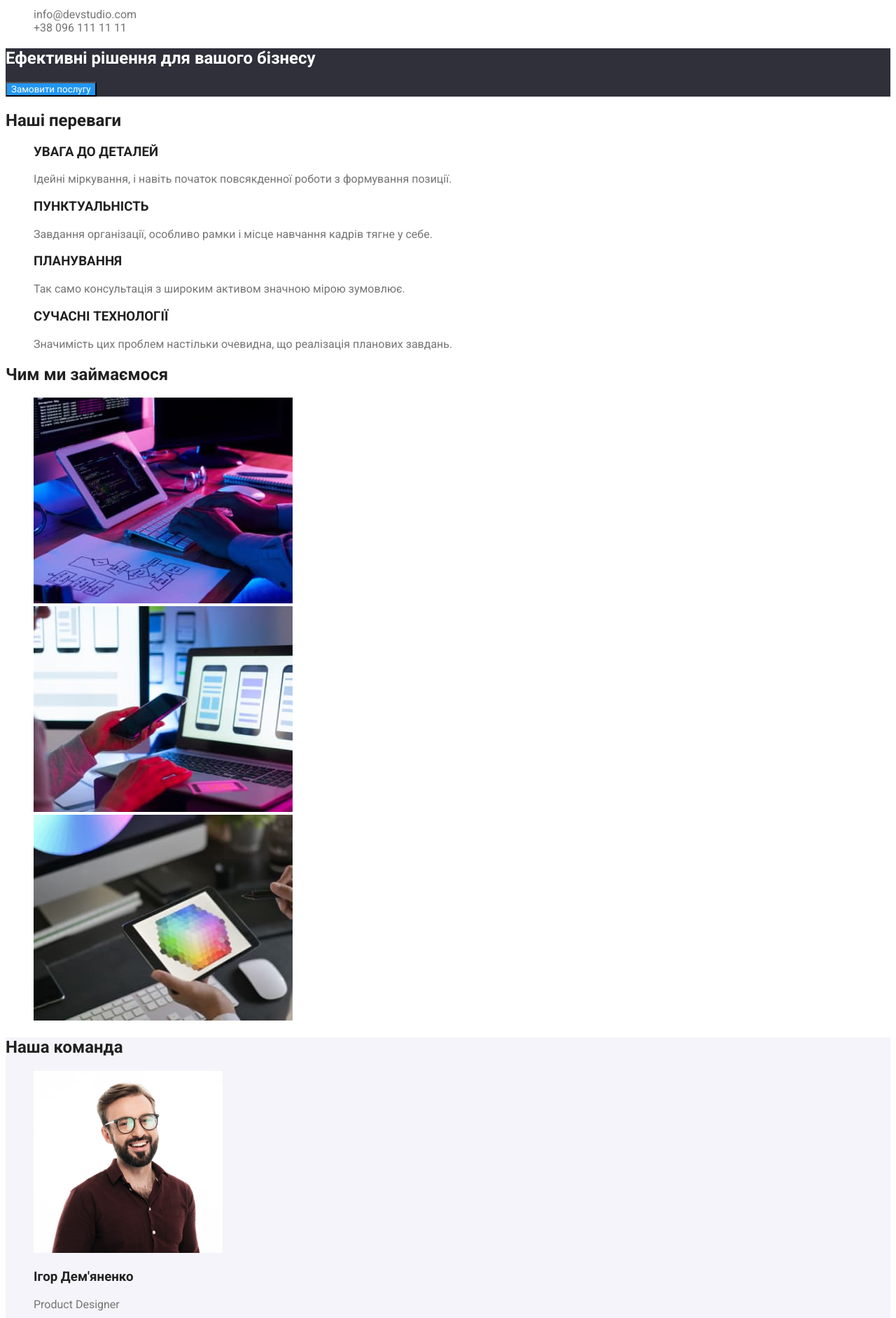
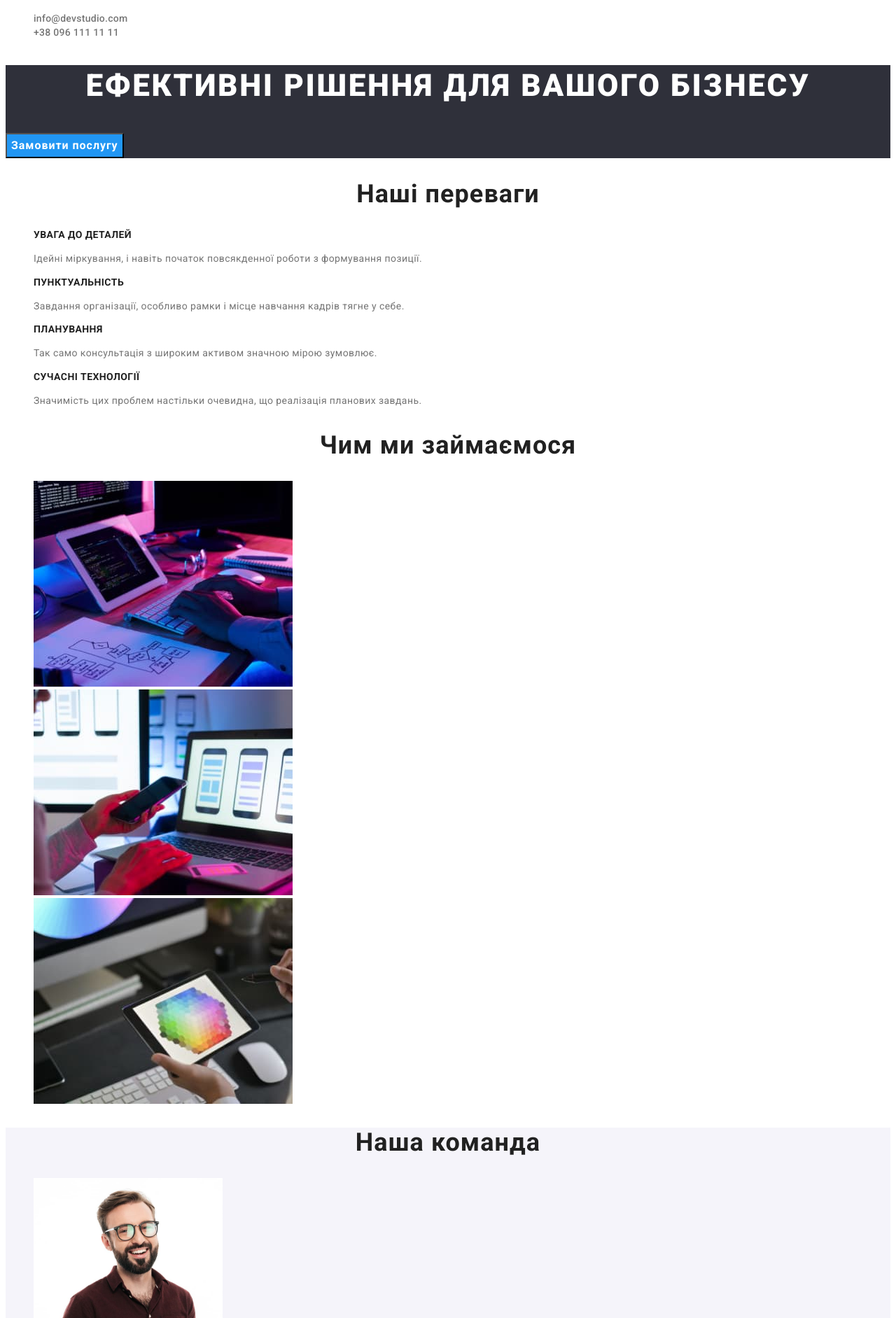
Before and after one commit to ErazorWhite/goit-markup-hw-02, a plain HTML site: page index.html in a window 1280 px wide. Shown: the part 117-2000 px from the top of the page at 70% size. Drawn offline with Linux system fonts and the light colour scheme.

Commit message:
Fonts are finished for index & portfolio pages

```diff
--- a/index.html
+++ b/index.html
@@ -18,7 +18,7 @@
     <header class="header">
       <nav>
         <a href="./" class="logo link">
-          <span class="particle">Web</span>Studio
+          <span class="particle">Web</span><span>Studio</span>
         </a>
 
         <ul class="list">
@@ -50,28 +50,28 @@
         <h2 class="section-title">Наші переваги</h2>
         <ul class="benefits list">
           <li>
-            <h3 class="title">УВАГА ДО ДЕТАЛЕЙ</h3>
-            <p class="description">
+            <h3 class="benefit-title">УВАГА ДО ДЕТАЛЕЙ</h3>
+            <p class="benefit-description">
               Ідейні міркування, і навіть початок повсякденної роботи з
               формування позиції.
             </p>
           </li>
           <li>
-            <h3 class="title">ПУНКТУАЛЬНІСТЬ</h3>
-            <p class="description">
+            <h3 class="benefit-title">ПУНКТУАЛЬНІСТЬ</h3>
+            <p class="benefit-description">
               Завдання організації, особливо рамки і місце навчання кадрів тягне
               у себе.
             </p>
           </li>
           <li>
-            <h3 class="title">ПЛАНУВАННЯ</h3>
-            <p class="description">
+            <h3 class="benefit-title">ПЛАНУВАННЯ</h3>
+            <p class="benefit-description">
               Так само консультація з широким активом значною мірою зумовлює.
             </p>
           </li>
           <li>
-            <h3 class="title">СУЧАСНІ ТЕХНОЛОГІЇ</h3>
-            <p class="description">
+            <h3 class="benefit-title">СУЧАСНІ ТЕХНОЛОГІЇ</h3>
+            <p class="benefit-description">
               Значимість цих проблем настільки очевидна, що реалізація планових
               завдань.
             </p>
@@ -117,8 +117,8 @@
               alt="Перший працівник"
               width="270"
             />
-            <h3>Ігор Дем'яненко</h3>
-            <p lang="en" class="team-role">Product Designer</p>
+            <h3 class="team-member title">Ігор Дем'яненко</h3>
+            <p lang="en" class="team-member description">Product Designer</p>
           </li>
           <li>
             <img
@@ -126,8 +126,8 @@
               alt="Другий працівник"
               width="270"
             />
-            <h3>Ольга Рєпіна</h3>
-            <p lang="en" class="team-role">Frontend Developer</p>
+            <h3 class="team-member title">Ольга Рєпіна</h3>
+            <p lang="en" class="team-member description">Frontend Developer</p>
           </li>
           <li>
             <img
@@ -135,8 +135,8 @@
               alt="Третій працівник"
               width="270"
             />
-            <h3>Микола Тарасов</h3>
-            <p lang="en" class="team-role">Marketing</p>
+            <h3 class="team-member title">Микола Тарасов</h3>
+            <p lang="en" class="team-member description">Marketing</p>
           </li>
           <li>
             <img
@@ -144,8 +144,8 @@
               alt="Четвертий працівник"
               width="270"
             />
-            <h3>Михайло Єрмаков</h3>
-            <p lang="en" class="team-role">UI Designer</p>
+            <h3 class="team-member title">Михайло Єрмаков</h3>
+            <p lang="en" class="team-member description">UI Designer</p>
           </li>
         </ul>
       </section>
--- a/styles/styles.css
+++ b/styles/styles.css
@@ -18,6 +18,7 @@
 }
 
 /* Common things */
+
 body {
   background-color: var(--primary-light);
   color: var(--primary-dark);
@@ -50,12 +51,22 @@ body {
   color: var(--focus);
 }
 
+/* Button */
+
 .button {
   background-color: var(--primary-light);
   color: var(--primary-dark);
 
   cursor: pointer;
   font-family: inherit;
+
+  font-weight: 700;
+  font-size: 16px;
+  line-height: 1.88;
+
+  align-items: center;
+  text-align: center;
+  letter-spacing: 0.06em;
 }
 
 .button.primary {
@@ -84,6 +95,13 @@ body {
   color: var(--focus);
 }
 
+.header .list .link {
+  font-weight: 500;
+  font-size: 14px;
+  line-height: 1.4;
+  letter-spacing: 0.02em;
+}
+
 /* Main Studio */
 
 /* Hero */
@@ -93,26 +111,102 @@ body {
 
 .hero-title {
   color: var(--primary-light);
+
+  font-weight: 900;
+  font-size: 44px;
+  line-height: 1.36;
+
+  text-align: center;
+  letter-spacing: 0.06em;
+  text-transform: uppercase;
 }
 
 /* Sections */
 
-.benefits .description {
+.section-title {
+  font-weight: 700;
+  font-size: 36px;
+  line-height: 1.17;
+
+  text-align: center;
+  letter-spacing: 0.03em;
+}
+
+/* Out benefits */
+
+.benefit-title {
+  font-weight: 700;
+  font-size: 14px;
+  line-height: 1.14;
+
+  letter-spacing: 0.03em;
+  text-transform: uppercase;
+}
+
+.benefit-description {
   color: var(--secondary-dark);
+
+  font-weight: 400;
+  font-size: 14px;
+  line-height: 1.71;
+
+  letter-spacing: 0.03em;
 }
+
+/* Out Team */
 
 .section.team {
   background-color: var(--secondary-light);
 }
 
-.team-role {
+.team-member.title {
+  font-weight: 500;
+  font-size: 16px;
+  line-height: 1.19;
+
+  text-align: center;
+  letter-spacing: 0.03em;
+}
+
+.team-member.description {
   color: var(--secondary-dark);
+
+  font-size: 16px;
+  line-height: 1.19;
+
+  text-align: center;
+  letter-spacing: 0.03em;
 }
 
 /* Main Portfolio */
 
 .project-description {
   color: var(--secondary-dark);
+}
+
+.filter .button {
+  font-weight: 500;
+  font-size: 16px;
+  line-height: 1.62;
+
+  text-align: center;
+  letter-spacing: 0.03em;
+}
+
+.project-title {
+  font-weight: 700;
+  font-size: 18px;
+  line-height: 2;
+
+  letter-spacing: 0.06em;
+}
+
+.project-description {
+  font-weight: 400;
+  font-size: 16px;
+  line-height: 1.88;
+
+  letter-spacing: 0.03em;
 }
 
 /* Вот тут костыль перезаписывает ".list .link:hover" */
@@ -136,3 +230,11 @@ body {
 .footer .phone {
   color: var(--tretiary-dark);
 }
+
+.footer .list .link {
+  font-weight: 400;
+  font-size: 14px;
+  line-height: 1.71;
+
+  letter-spacing: 0.03em;
+}
```
